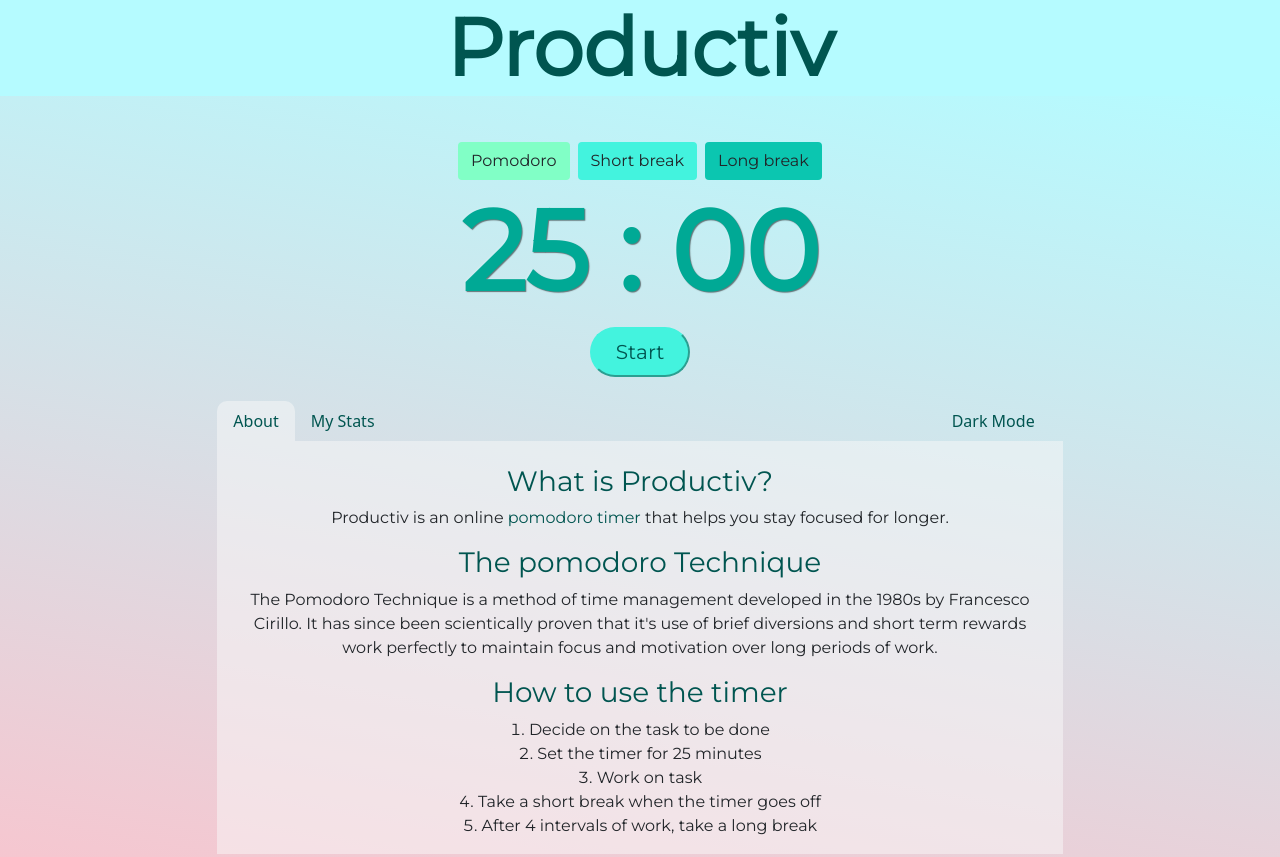
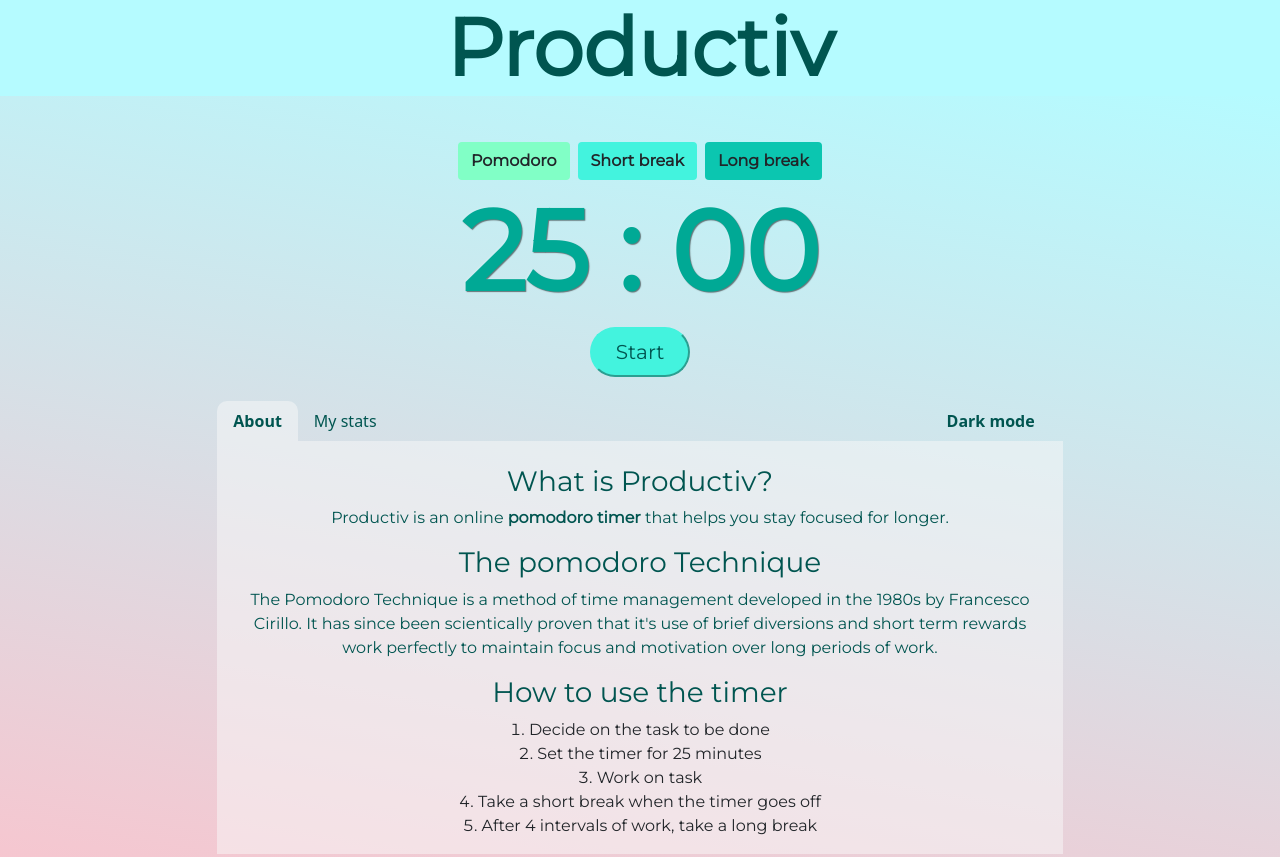
Before and after one commit to JenniferJohnstone/productivV2, a Gatsby site: page / in a window 1280 px wide. Shown: the top 857 px of the page. Built offline with nearby package versions, Linux system fonts and the light colour scheme; Gatsby itself is replaced by a stand-in of ours; no server answers.

Commit message:
added bold styling, moved the dark mode button

```diff
--- a/src/view/about.js
+++ b/src/view/about.js
@@ -2,16 +2,29 @@ import "@fontsource/montserrat"
 import React from 'react'
 
 const about = ({ accent }) => {
+
+
+    const fontStyling = {
+        color: accent,
+        fontFamily: 'montserrat'
+    }
+
+    const higlight = {
+        color: accent,
+        fontWeight: 'bold'
+    }
+
     return (
+        <>
             < div className="pt-4 p-3 mx-auto">
-            <h3 style={{ color: accent, fontFamily: 'montserrat' }}>What is Productiv?</h3>
-            <p style={{ fontFamily: 'montserrat' }}>Productiv is an online <a style={{ textDecoration: 'none' }} href="https://en.wikipedia.org/wiki/Pomodoro_Technique" target="_blank"><span style={{ color: accent }}> pomodoro timer </span> </a>
+                <h3 style={fontStyling}>What is Productiv?</h3>
+                <p style={fontStyling}>Productiv is an online <a style={{ textDecoration: 'none' }} href="https://en.wikipedia.org/wiki/Pomodoro_Technique" target="_blank"><span style={higlight}> pomodoro timer </span> </a>
                     that helps you stay focused for longer.</p>
-            <h3 style={{ color: accent, fontFamily: 'montserrat' }}>The pomodoro Technique</h3>
-            <p style={{ fontFamily: 'montserrat' }}>The Pomodoro Technique is a method of time management developed
+                <h3 style={fontStyling}>The pomodoro Technique</h3>
+                <p style={fontStyling}>The Pomodoro Technique is a method of time management developed
                     in the 1980s by Francesco Cirillo. It has since been scientically proven that it's use of brief diversions and short
                     term rewards work perfectly to maintain focus and motivation over long periods of work. </p>
-            <h3 style={{ color: accent, fontFamily: 'montserrat' }}>How to use the timer</h3>
+                <h3 style={fontStyling}>How to use the timer</h3>
                 <ol style={{ fontFamily: 'montserrat', listStylePosition: 'inside', margin: 0, padding: 0 }}>
                     <li>Decide on the task to be done</li>
                     <li>Set the timer for 25 minutes</li>
@@ -20,7 +33,9 @@ const about = ({ accent }) => {
                     <li>After 4 intervals of work, take a long break    </li>
                 </ol>
             </div>
+        </>
     )
+
 }
 
 export default about
--- a/src/view/buttons.js
+++ b/src/view/buttons.js
@@ -8,16 +8,16 @@ const buttons = ({ state, setState, changeTime, darkMode, setDarkMode }) => {
     return (
         <>
             {/* Buttons to set the times */}
-            <button id="pomodoro" className="btn m-1" style={{ fontFamily: 'Montserrat', backgroundColor: state.button[0] }} onClick={() => {
+            <button id="pomodoro" className="btn m-1" style={{ fontFamily: 'Montserrat', backgroundColor: state.button[0], fontWeight: 'bold' }} onClick={() => {
                 // setState(backgrounds.orange)
                 changeColorMode(darkMode, setDarkMode, setState, 'orange', true)
                 changeTime(1500)
             }}>Pomodoro</button>
-            <button id='short' className="btn m-1" style={{ fontFamily: 'Montserrat', backgroundColor: state.button[1] }} onClick={() => {
+            <button id='short' className="btn m-1" style={{ fontFamily: 'Montserrat', backgroundColor: state.button[1], fontWeight: 'bold' }} onClick={() => {
                 changeColorMode(darkMode, setDarkMode, setState, 'purple', true)
                 changeTime(300)
             }}>Short break</button>
-            <button id='long' className="btn m-1" style={{ fontFamily: 'Montserrat', backgroundColor: state.button[2] }} onClick={() => {
+            <button id='long' className="btn m-1" style={{ fontFamily: 'Montserrat', backgroundColor: state.button[2], fontWeight: 'bold' }} onClick={() => {
                 changeColorMode(darkMode, setDarkMode, setState, 'blue', true)
                 changeTime(900)
             }}>Long break</button>
--- a/src/view/introduction.css
+++ b/src/view/introduction.css
@@ -5,3 +5,15 @@
     transition: color 1s ease, text-shadow 1s ease; /* Transition for the 'color' property */
     text-shadow: none;
 }
+
+.tab:hover {
+    background-color: rgba(249, 249, 249, 0.3);
+    transition: background-color 1s ease;
+    border-top-left-radius: 10px;
+    border-top-right-radius: 10px;;
+}
+
+.tabDarkMode:hover{
+    text-decoration: underline;
+    transition: underline 1 ease;
+}
--- a/src/view/introduction.js
+++ b/src/view/introduction.js
@@ -14,14 +14,16 @@ const Introduction = ({ accent, state, setState, darkMode, setDarkMode }) => {
     const tabStyle = {
         borderRadius: '10px 10px 0px 0px',
         cursor: 'pointer',
-        color: accent
+        color: accent,
+        fontWeight: 'bold'
     };
 
     // Dark mode button styling
     const highlight = {
         color: accent,
         textShadow: "white 3px 3px 5px, white -3px -3px 5px, white 3px -3px 5px, white -3px 3px 5px",
-        marginLeft: 'auto'
+        marginLeft: 'auto',
+        fontWeight: 'bold'
     };
 
     const inActive = {
@@ -31,12 +33,12 @@ const Introduction = ({ accent, state, setState, darkMode, setDarkMode }) => {
 
     // Changes based on light/dark
     //if dark mode is false, add the white overlay to buttons
-    var buttonText = 'Dark Mode'
+    var buttonText = 'Dark mode'
     if (darkMode == false) {
         tabStyle.backgroundColor = 'rgba(249, 249, 249, 0.5)'
     } else {
         highlight.color = 'white'
-        buttonText = "Light Mode"
+        buttonText = "Light mode"
         highlight.textShadow = 'black 1px 1px 0'
     }
 
@@ -44,17 +46,17 @@ const Introduction = ({ accent, state, setState, darkMode, setDarkMode }) => {
         <div className="col-lg-8 row mx-auto mb-3 mt-4 justify-content-center">
             <ul className="nav border-bottom-0" style={{ backgroundColor: 'none' }}>
                 {/* About - automatically open */}
-                <li style={viewStats ? inActive : tabStyle}>
+                <li style={viewStats ? inActive : tabStyle} className={darkMode ? 'tabDarkMode' : 'tab'}>
                     <a style={viewStats ? { color: state.accent } : inActive} className="nav-link" onClick={() => setView(false)}>About</a>
                 </li>
                 {/* My Stats */}
                 <li style={viewStats ? tabStyle : { cursor: 'pointer' }}>
-                    <a style={viewStats ? inActive : { color: state.accent }} className="nav-link" onClick={() => setView(true)}>My Stats</a>
+                    <a style={viewStats ? inActive : { color: state.accent }} className={darkMode ? 'tabDarkMode nav-link' : 'tab nav-link'} onClick={() => setView(true)}>My stats</a>
                 </li>
                 {/* Dark mode button */}
                 {/* I can't believe how much work is involved to simply change the color of the text */}
                 <button
-                    style={isHovered ? highlight : { marginLeft: 'auto', color: state.accent }}
+                    style={isHovered ? highlight : { marginLeft: 'auto', color: state.accent, fontWeight: 'bold' }}
                     onMouseOver={() => setIsHovered(true)}
                     onClick={() => changeColorMode(darkMode, setDarkMode, setState, state.name, false)} // Fixed missing parentheses
                     onMouseOut={() => setIsHovered(false)}
```
Lines whose indentation alone changed are shown as unchanged.
